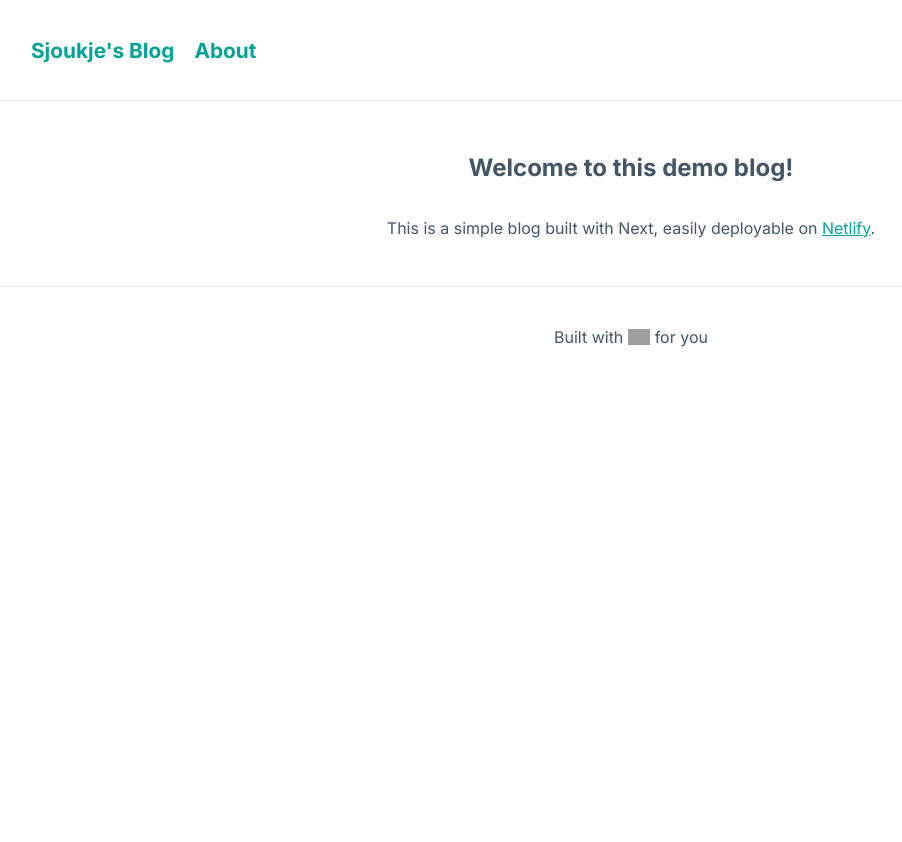
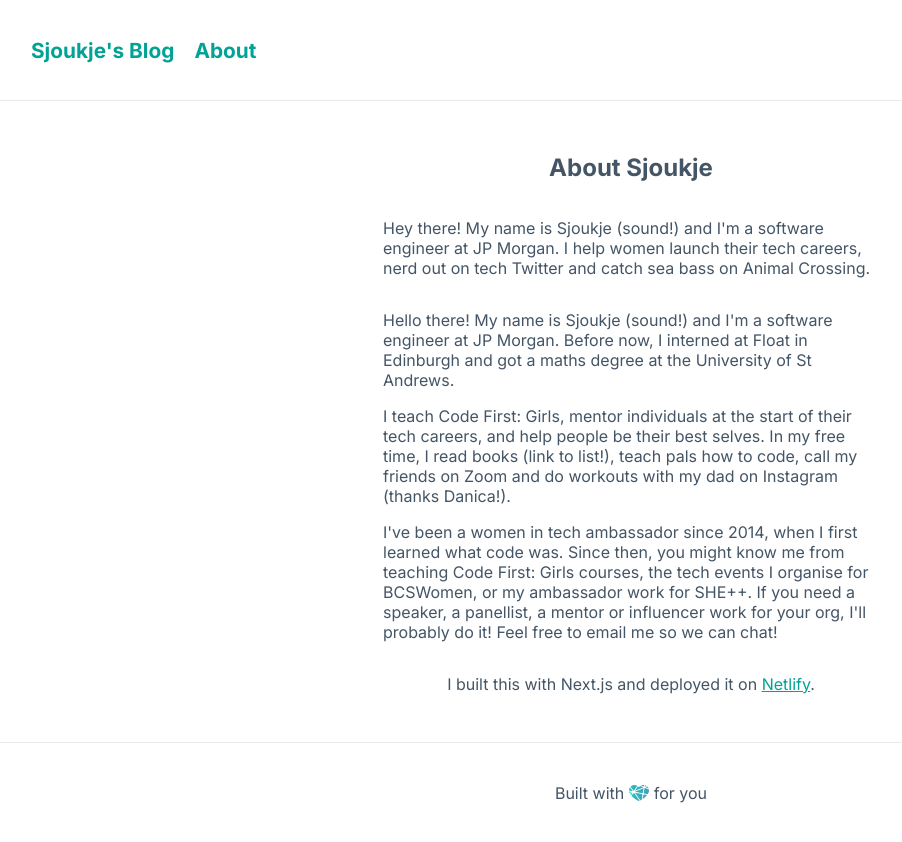
Before and after one commit to sjouk/Sjoukje-Personal-Website, a Next.js app: page /about in a window 1280 px wide. Shown: the whole page, without its empty margins (9-911 px from the left). Before the commit the page ends 800 px from the top, so only its background shows below. Built offline with nearby package versions, Linux system fonts and the light colour scheme; grey boxes are pictures that could not be loaded.

Commit message:
added about text

```diff
--- a/pages/about.js
+++ b/pages/about.js
@@ -4,13 +4,43 @@ const About = ({ title, description, ...props }) => {
   return (
     <>
       <Layout pageTitle={`${title} | About`} description={description}>
-        <h1 className="title">Welcome to this demo blog!</h1>
+        <h1 className="title">About Sjoukje</h1>
+
+        <div className="about-short">
+            <p>Hey there! My name is Sjoukje (sound!) and I'm a software engineer at JP Morgan. I help women launch their tech careers, nerd out on tech Twitter and catch sea bass on Animal Crossing.</p>
+        </div>
+
+        <div className="about-long">
+            <p>
+                Hello there! My name is Sjoukje (sound!) and I'm a software engineer at JP Morgan.
+                Before now, I interned at Float in Edinburgh and got a maths degree at the University of St Andrews.
+            </p>
+
+            <p>
+                I teach Code First: Girls, mentor individuals at the start of their tech careers, and help people be their best selves.
+                In my free time, I read books (link to list!), teach pals how to code, call my friends on Zoom and do workouts with my dad on Instagram (thanks Danica!).
+            </p>
+            <p>
+                I've been a women in tech ambassador since 2014, when I first learned what code was.
+                Since then, you might know me from teaching Code First: Girls courses, the tech events I organise for BCSWomen, or my ambassador work for SHE++.
+                If you need a speaker, a panellist, a mentor or influencer work for your org, I'll probably do it!
+                Feel free to email me so we can chat!
+            </p>
+        </div>
 
         <p className="description">
-          This is a simple blog built with Next, easily deployable on{' '}
+          I built this with Next.js and deployed it on{' '}
           <a href="https://url.netlify.com/r1j6ybSYU">Netlify</a>.
         </p>
       </Layout>
+      <style jsx>{`
+        .about-short {
+            width: 40%;
+        }
+        .about-long {
+            width: 40%;
+        }
+      `}</style>
     </>
   )
 }
```
Also changed, not shown: pages/index.js (+7 -1 lines), utils/getPosts.js (added, +20 -0 lines), utils/getSlugs.js (added, +12 -0 lines), public/netliheart.svg (added).
